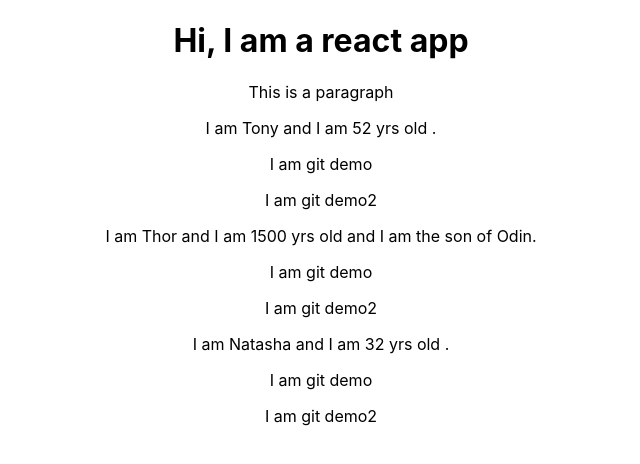
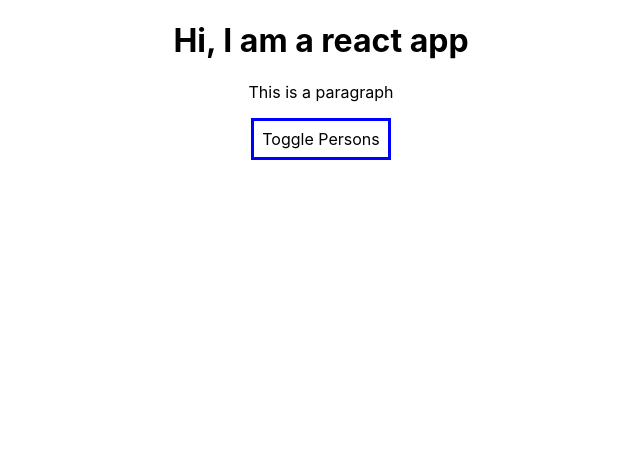
Before and after one commit to ankita-v-m/Udemy_React_Training, a React (Create React App) app: page / in a window 1280 px wide. Shown: the top 464 px of the page, without its empty margins (319-959 px from the left). Built offline with nearby package versions, Linux system fonts and the light colour scheme.

Commit message:
2nd commit

```diff
--- a/src/App.js
+++ b/src/App.js
@@ -1,20 +1,121 @@
 import React, { Component } from 'react'
+//import React, { useState } from 'react'    // this is for React Hooks
 import './App.css';
 import Person from './Person/Person'
 
+class App extends Component {
 
-class App extends Component {
+  state = {
+    persons: [
+      {name: "Tony", age: 52},
+      {name: "Thor", age: 1500},
+      {name: "Natasha", age: 32}
+    ],
+    showPersons: false
+  }
+
+  switchNameHandler = (newName) => {
+      console.log("Clicked")
+      this.setState(
+        {
+          persons: [
+            {name: newName, age:54},
+            {name: "Chris", age: 1500},
+            {name: "Black widow", age: 32}
+          ]
+        }
+      )
+  }
+
+  nameChangedHandler = (event) => {
+    this.setState(
+      {
+        persons: [
+          {name: "Iron man", age:54},
+          {name: event.target.value, age: 1500},
+          {name: "Black widow", age: 32}
+        ]
+      }
+    )
+
+  }
+
+  togglePersonsHandler = () => {
+    const doesShow = this.state.showPersons
+    this.setState({showPersons: !doesShow})
+  }
+
   render() {
+
+    const style = {
+      backgroundColor: 'white',
+      font: 'inherit',
+      border: '3px solid blue',
+      padding: '8px',
+      cursor: 'pointer'
+    }
+
+    let persons = null
+    if(this.state.showPersons)
+    {
+      persons = (
+        <div>
+          {this.state.persons.map(person => {
+            return <Person
+              name={person.name}
+              age={person.age} />
+          })}
+{/*
+          <Person
+            name={this.state.persons[0].name}
+            age={this.state.persons[0].age}/>
+          <Person
+            name={this.state.persons[1].name}
+            age={this.state.persons[1].age}
+            click={this.switchNameHandler.bind(this,"Changed")}
+            changed={this.nameChangedHandler}>
+            and I am the son of Odin</Person>
+          <Person
+            name={this.state.persons[2].name}
+            age={this.state.persons[2].age}/>
+*/}
+
+        </div>
+      )
+    }
+
     return (
       <div className="App">
       <h1>Hi, I am a react app</h1>
       <p> This is a paragraph</p>
-
-      <Person name="Tony" age="52"/>
+      <button
+      style={style}
+    //  onClick={() => this.switchNameHandler("Iron man")}>Switch name</button>
+        onClick={this.togglePersonsHandler}>Toggle Persons</button>
+        {persons}
+{/*       {this.state.showPersons ?
+        <div>
+          <Person
+            name={this.state.persons[0].name}
+            age={this.state.persons[0].age}/>
+          <Person
+            name={this.state.persons[1].name}
+            age={this.state.persons[1].age}
+            click={this.switchNameHandler.bind(this,"Changed")}
+            changed={this.nameChangedHandler}>
+            and I am the son of Odin</Person>
+          <Person
+            name={this.state.persons[2].name}
+            age={this.state.persons[2].age}/>
+        </div> : null
+      } */}
+{/*   <Person name="Tony" age="52"/>
       <Person name="Thor" age="1500">and I am the son of Odin</Person>
       <Person name="Natasha" age="32"/>
+
+      This is the way we can use props
+*/}
     </div>
-
     )
 
   // Above code looks like a html code but internally it compiled to below code and hence it is called as JSX
@@ -29,5 +130,50 @@ class App extends Component {
 
   }
 }
+export default App
 
+// React Hooks
+{/*
+const App = props => {
+  const [personsState, setPersonState] = useState({
+    persons: [
+      {name: "Tony", age: 52},
+      {name: "Thor", age: 1500},
+      {name: "Natasha", age: 32}
+    ]
+  })
+
+  const [otherState, setOtherState] = useState('Some other value')
+
+  console.log(personsState, otherState)
+
+  const switchNameHandler = () => {
+    console.log("Clicked")
+    setPersonState(
+      {
+        persons: [
+          {name: "Iron man", age:54},
+          {name: "Chris", age: 1500},
+          {name: "Black widow", age: 32}
+        ]
+
+      }
+    )
+  }
+
+  return (
+    <div className="App">
+    <h1>Hi, I am a react app</h1>
+    <p> This is a paragraph</p>
+    <button onClick={switchNameHandler}>Switch name</button>
+
+    <Person name={personsState.persons[0].name} age={personsState.persons[0].age}/>
+    <Person name={personsState.persons[1].name} age={personsState.persons[1].age}>and I am the son of Odin</Person>
+    <Person name={personsState.persons[2].name} age={personsState.persons[2].age}/>
+    </div>
+
+  )
+
+}
 export default App
+*/}
```
